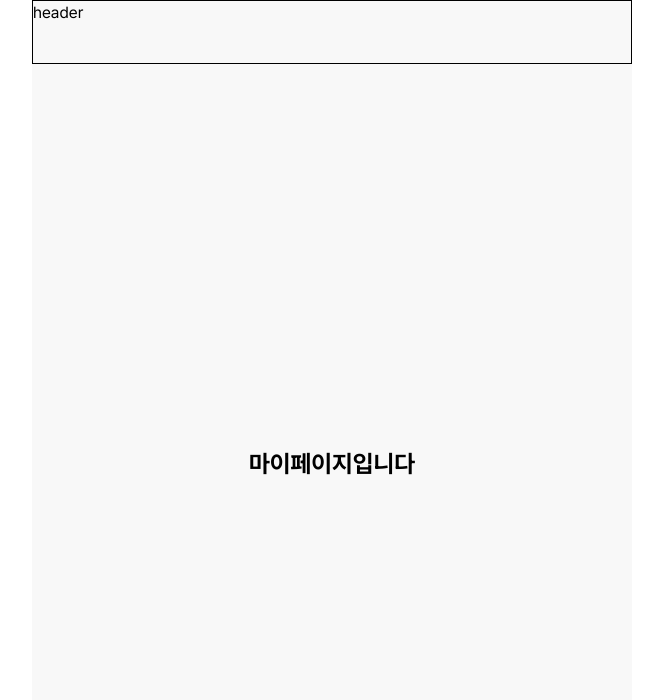
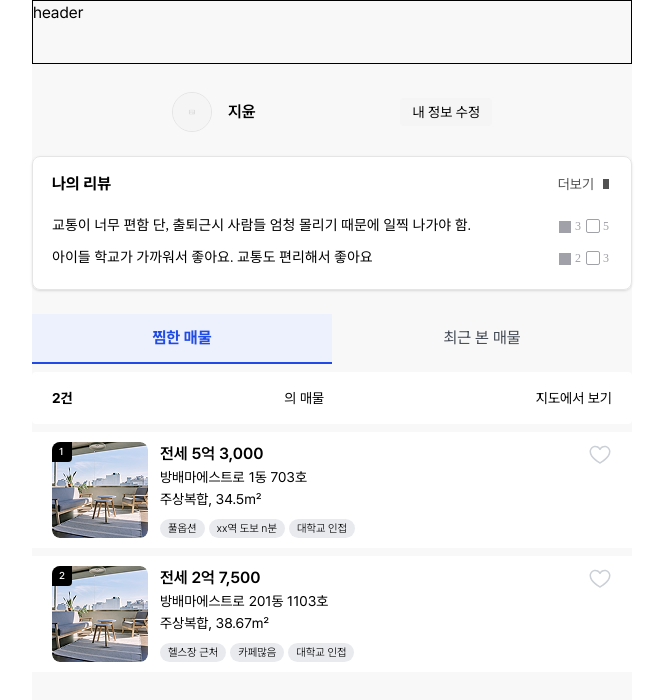
Before and after one commit to FC-DEV3-Final-Project/zoop-frontend, a Next.js app: page /mypage/1 in a window 1280 px wide. Shown: the top 700 px of the page, without its empty margins (308-971 px from the left). Built offline with nearby package versions, Linux system fonts and the light colour scheme.

Commit message:
design: 마이페이지 퍼블리싱 1차

```diff
--- a/src/app/mypage/[id]/page.tsx
+++ b/src/app/mypage/[id]/page.tsx
@@ -1,7 +1,155 @@
+"use client";
+import { useState } from "react";
+import { Tab } from "@/components/Tab";
+import PropertyCard from "@/components/common/PropertyCard";
+import ReviewItem from "@/components/ReviewItem";
+
 export default function MyPage({ params }: { params: { id: string } }) {
+  const [selectedTab, setSelectedTab] = useState("liked");
+
+  // 임시 데이터
+  const userData = {
+    profileImage: "/imgs/default-profile.png",
+    name: "지윤",
+    reviews: [
+      {
+        content: "교통이 너무 편함 단, 출퇴근시 사람들 엄청 몰리기 때문에 일찍 나가야 함.",
+        likes: 3,
+        comments: 5,
+      },
+      {
+        content: "아이들 학교가 가까워서 좋아요. 교통도 편리해서 좋아요",
+        likes: 2,
+        comments: 3,
+      },
+    ],
+  };
+
+  const likedProperties = [
+    {
+      id: 1,
+      imageUrl: "/imgs/propertyExample.png",
+      transactionType: "전세",
+      price: "5억 3,000",
+      buildingType: "주상복합",
+      area: "34.5㎡",
+      address: "방배마에스트로",
+      detailAddress: "1동 703호",
+      tags: ["풀옵션", "xx역 도보 n분", "대학교 인접"],
+    },
+    {
+      id: 2,
+      imageUrl: "/imgs/propertyExample.png",
+      transactionType: "전세",
+      price: "2억 7,500",
+      buildingType: "주상복합",
+      area: "38.67㎡",
+      address: "방배마에스트로",
+      detailAddress: "201동 1103호",
+      tags: ["헬스장 근처", "카페많음", "대학교 인접"],
+    },
+  ];
+
+  const recentProperties = [
+    {
+      id: 3,
+      imageUrl: "/imgs/propertyExample.png",
+      transactionType: "월세",
+      price: "1억 5,000",
+      buildingType: "아파트",
+      area: "59.8㎡",
+      address: "래미안아파트",
+      detailAddress: "105동 1203호",
+      tags: ["풀옵션", "xx역 도보 5분", "공원근처"],
+    },
+    {
+      id: 4,
+      imageUrl: "/imgs/propertyExample.png",
+      transactionType: "전세",
+      price: "3억 2,000",
+      buildingType: "아파트",
+      area: "84.5㎡",
+      address: "자이아파트",
+      detailAddress: "203동 504호",
+      tags: ["풀옵션", "xx역 도보 3분", "학교근처"],
+    },
+  ];
+
+  const tabOptions = [
+    { label: "찜한 매물", value: "liked" },
+    { label: "최근 본 매물", value: "recent" },
+  ];
+  const currentProperties = selectedTab === "liked" ? likedProperties : recentProperties;
+
+  const handleEdit = () => {
+    alert("내 정보 수정 클릭!");
+  };
+  const handleMoreReviews = () => {
+    alert("리뷰 더보기 클릭!");
+  };
+
   return (
-    <div className="min-h-screen flex items-center justify-center">
-      <h1 className="text-2xl font-bold">마이페이지입니다</h1>
+    <div className="flex flex-col gap-6 pb-6 pt-7">
+      {/* 유저 정보 */}
+      <div className="mx-auto flex w-full max-w-[320px] items-center justify-between">
+        <div className="flex items-center gap-4">
+          <div className="h-10 w-10 overflow-hidden rounded-full border border-neutral-200 bg-neutral-100">
+            <img src={userData.profileImage} alt="프로필" className="h-full w-full object-cover" />
+          </div>
+          <span className="text-base font-semibold text-black">{userData.name}</span>
+        </div>
+        <button
+          onClick={handleEdit}
+          className="rounded bg-neutral-100 px-3 py-1 text-sm text-black"
+        >
+          내 정보 수정
+        </button>
+      </div>
+
+      {/* 리뷰 박스 */}
+      <div className="flex flex-col items-start justify-center gap-3.5 self-stretch rounded-lg bg-white px-5 py-4 shadow outline outline-1 outline-offset-[-1px] outline-neutral-200">
+        <div className="inline-flex items-center justify-between self-stretch bg-white">
+          <div className="text-base font-bold text-black">나의 리뷰</div>
+          <button onClick={handleMoreReviews} className="flex items-center gap-1">
+            <div className="text-sm text-neutral-600">더보기</div>
+            <div className="relative h-3.5 w-3.5 overflow-hidden">
+              <div className="absolute left-[4.81px] top-[2.19px] h-2.5 w-1.5 bg-neutral-600" />
+            </div>
+          </button>
+        </div>
+        <div className="flex flex-col items-start self-stretch">
+          {userData.reviews.map((review, idx) => (
+            <ReviewItem key={idx} {...review} />
+          ))}
+        </div>
+      </div>
+
+      {/* 매물 탭/리스트 */}
+      <div>
+        <Tab tabOptions={tabOptions} selected={selectedTab} onChange={setSelectedTab} />
+        <div className="mt-2 flex flex-col gap-2">
+          <div className="flex items-center justify-between rounded bg-white px-5 py-4">
+            <span className="text-sm font-bold text-black">{currentProperties.length}건</span>
+            <span className="text-sm text-black">의 매물</span>
+            <span className="cursor-pointer text-sm text-black">지도에서 보기</span>
+          </div>
+          {currentProperties.map((property, index) => (
+            <PropertyCard
+              key={property.id}
+              itemId={property.id}
+              itemNumber={index + 1}
+              imageUrl={property.imageUrl}
+              transactionType={property.transactionType}
+              price={property.price}
+              buildingType={property.buildingType}
+              area={property.area}
+              address={property.address}
+              detailAddress={property.detailAddress}
+              tags={property.tags}
+            />
+          ))}
+        </div>
+      </div>
     </div>
   );
 }
--- /dev/null
+++ b/src/components/ReviewItem.tsx
@@ -0,0 +1,33 @@
+type ReviewItemProps = {
+  content: string;
+  likes: number;
+  comments: number;
+};
+
+export default function ReviewItem({ content, likes, comments }: ReviewItemProps) {
+  return (
+    <div className="inline-flex h-8 items-center justify-start gap-6 self-stretch py-[5px] pr-[3px]">
+      <div className="flex-1 justify-center font-['Pretendard'] text-sm font-normal leading-tight text-black">
+        {content}
+      </div>
+      <div className="flex items-center justify-start gap-1">
+        <div className="flex w-6 items-center justify-start gap-0.5">
+          <div className="relative h-4 w-4 overflow-hidden">
+            <div className="absolute left-[1.50px] top-[3px] h-3 w-3 bg-zinc-400" />
+          </div>
+          <div className="justify-center font-['Pretendard'] text-xs font-normal leading-none text-zinc-400">
+            {likes}
+          </div>
+        </div>
+        <div className="flex w-6 items-center justify-start gap-0.5">
+          <div className="relative h-4 w-4">
+            <div className="absolute left-[2px] top-[2px] h-3 w-3 rounded-[1px] outline outline-1 outline-offset-[-0.50px] outline-zinc-400" />
+          </div>
+          <div className="justify-center font-['Pretendard'] text-xs font-normal leading-none text-zinc-400">
+            {comments}
+          </div>
+        </div>
+      </div>
+    </div>
+  );
+}
```
Also changed, not shown: public/imgs/default-profile.png (added).
